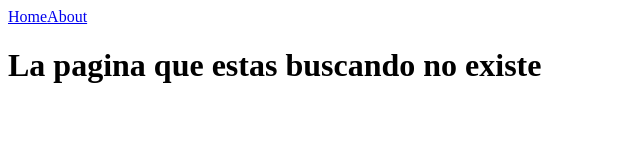
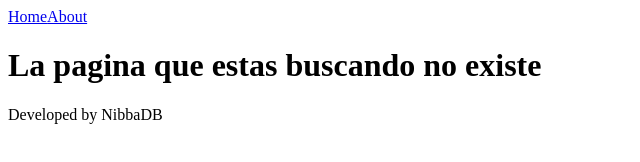
Before and after one commit to MarksASP95/aerolinea-guacamaya, a React app: page src/public/index.html in a window 1280 px wide. Shown: the whole page, without its empty margins (0-640 px from the left). Built offline with nearby package versions, Linux system fonts and the light colour scheme.

Commit message:
added nibbadb footer

```diff
--- a/src/public/index.html
+++ b/src/public/index.html
@@ -10,5 +10,7 @@
     <div id="app"></div>
 
     <script type="text/javascript" src="js/bundle.js"></script>
+
+    <footer>Developed by NibbaDB</footer>
 </body>
 </html>
```
